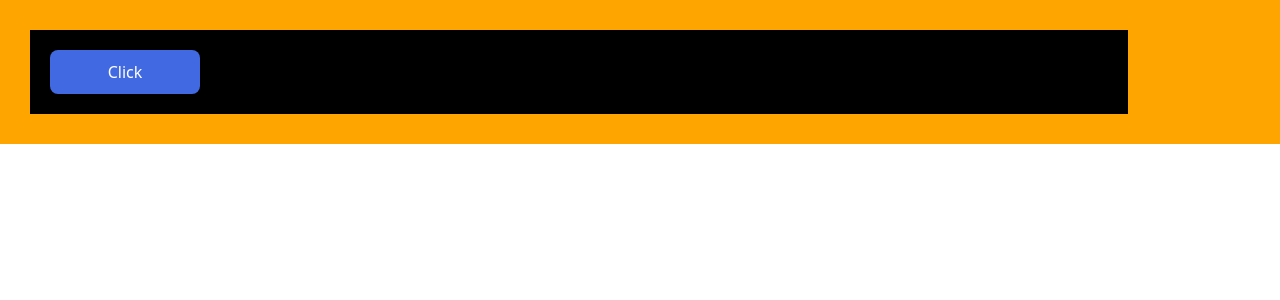
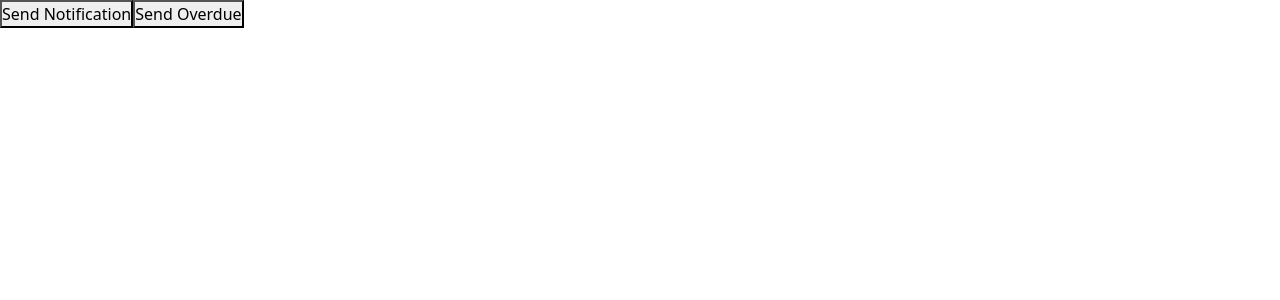
Before and after one commit to CodeMasterMitesh/ReactJs_6_30_pm, a React (Vite) app: page / in a window 1280 px wide. Shown: the top 300 px of the page. Built offline with nearby package versions, Linux system fonts and the light colour scheme.

Commit message:
event as props

```diff
--- a/src/App.jsx
+++ b/src/App.jsx
@@ -4,6 +4,7 @@ import { GalleryCard } from "./components/GalleryCard";
 import { HeroArea } from './components/HeroArea.jsx';
 import {Nav} from './components/Nav.jsx'
 import { Events } from "./components/Events.jsx";
+import { EventProps } from "./components/EventProps.jsx";
 const App = () => {
 
   return (
@@ -11,7 +12,8 @@ const App = () => {
       {/* <Nav/>
       <HeroArea/>
       <GalleryCard/> */}
-      <Events/>
+      {/* <Events/> */}
+      <EventProps/>
     </>
   );
 };
--- /dev/null
+++ b/src/components/EventProps.jsx
@@ -0,0 +1,23 @@
+export const EventProps = ()=>{
+    const sendNotification = (amt,month) =>{
+        alert(`${amt} Payment Due for ${month}. Kindly Pay On Time.`);
+    }
+    const sendOverDue = (amt,month) =>{
+        alert(`${amt} Payment Due for ${month} Month. Kindly Pay On Urgent.`);
+    }
+
+    return(
+        <>
+            <Notification click={ (e)=> sendNotification(5000,"Oct")} dblClick={(e)=> sendOverDue(10000,"Oct")} />
+        </>
+    )
+}
+
+const Notification = ({click,dblClick}) =>{
+    return (
+      <>
+        <button onClick={click}>Send Notification</button>
+        <button onDoubleClick={dblClick}>Send Overdue</button>
+      </>
+    )
+}
--- a/src/components/Events.jsx
+++ b/src/components/Events.jsx
@@ -32,10 +32,11 @@ export const Events = ()=>{
     // }
 
     function myFunction(e,p){
-        e.stopPropagation();
-        console.log("This is Click Event.");
-        console.log(e);
-        console.log(p);
+        // e.stopPropagation();
+        // console.log("This is Click Event.");
+        // console.log(e);
+        // console.log(p);
+        alert("This is Click Event.")
     }
 
     const parentClickEvent = (e)=>{
@@ -44,13 +45,14 @@ export const Events = ()=>{
     }
 
     const grandParentClickEvent = (e)=>{
+        // e.stopPropagation();
         alert("grandParent Event Fire");
     }
     return(
         <>
-            <div onClick={grandParentClickEvent} style={grandParent}>
+            <div onClickCapture={grandParentClickEvent} style={grandParent}>
                 <div onClickCapture={parentClickEvent} style={parent}>
-                    <button style={btnCss} onClick={(e)=> myFunction(e,"Mitesh")}>Click</button>
+                    <button style={btnCss} onClickCapture={(e)=> myFunction(e,"Mitesh")}>Click</button>
                 </div>
             </div>
            {/* <button style={btnCss} onClick={(e)=> console.log("Click Event Fire.",e)}>Click</button> */}
```
